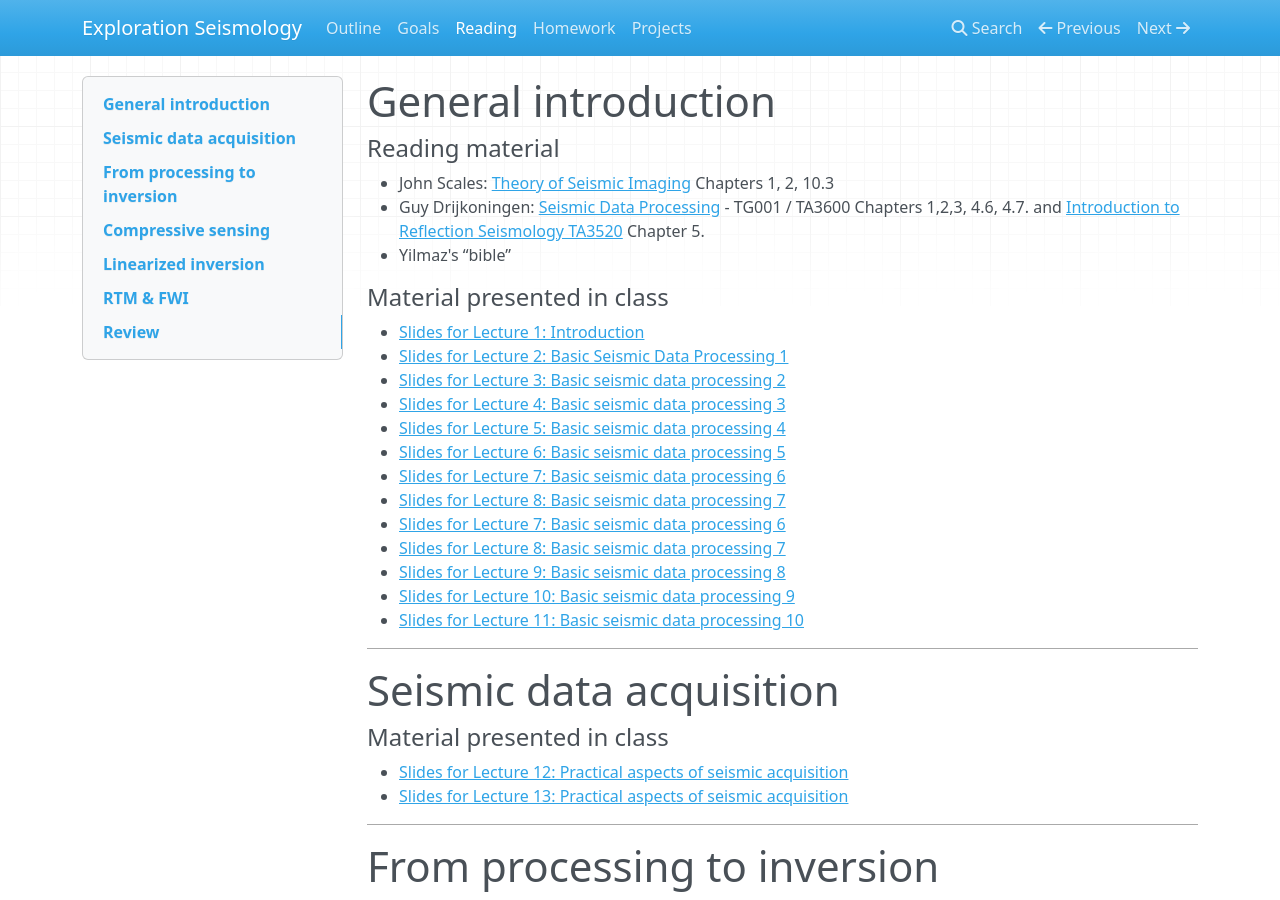
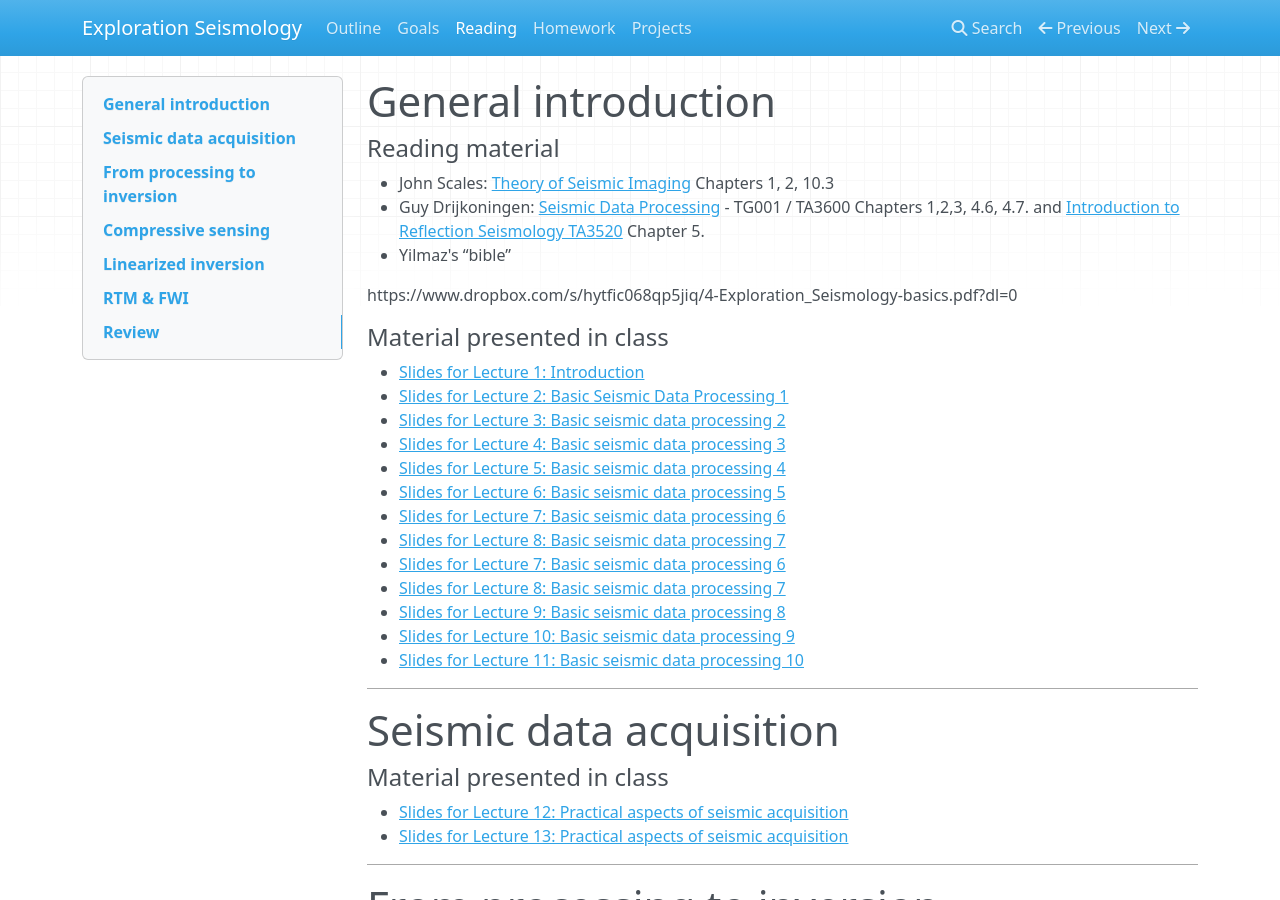
Before and after one commit to flexie/eas-4803-8803-ccs, an MkDocs documentation site: the page built from docs/reading.md, in a window 1280 px wide and 900 px high. Built offline with MkDocs 1.6.1, drawn with Linux system fonts in a browser that asks for light colours; nearby versions of some CDN libraries; old or Windows-style settings are respelled for this version of MkDocs; part of the change alters nothing that is shown.

Commit message:
Updated link

```diff
--- a/docs/reading.md
+++ b/docs/reading.md
@@ -6,12 +6,14 @@
 - Guy Drijkoningen: [Seismic Data Processing](https://www.dropbox.com/s/x7sng1s982484o0/SeismicProcessing2%28tg001_ta3600%29.pdf?dl=0) - TG001 / TA3600 Chapters 1,2,3, 4.6, 4.7. and [Introduction to Reflection Seismology TA3520](https://www.dropbox.com/s/hgheb1u1rrflzpk/IntroductionreflectionSeismology%28ta3520%29.pdf?dl=0) Chapter 5.
 - Yilmaz's “bible”
 
+https://www.dropbox.com/s/hytfic068qp5jiq/4-Exploration_Seismology-basics.pdf?dl=0
+
 #### Material presented in class
 
 - [Slides for Lecture 1: Introduction](https://www.dropbox.com/s/urblegbb45cvcgr/1-Exploration_Seismology.pdf?dl=0)
 - [Slides for Lecture 2: Basic Seismic Data Processing 1](https://www.dropbox.com/s/7qi7kgm3d4ciakx/2-Exploration_Seismology-basics.pdf?dl=0)
 - [Slides for Lecture 3: Basic seismic data processing 2](https://www.dropbox.com/s/cix0d679i52t0x3/3-Exploration_Seismology-basics.pdf?dl=0)
-- [Slides for Lecture 4: Basic seismic data processing 3](https://www.dropbox.com/s/eaajioq7vbtga0g/4-Exploration_Seismology-basics.pdf?dl=0)
+- [Slides for Lecture 4: Basic seismic data processing 3](https://www.dropbox.com/s/hytfic068qp5jiq/4-Exploration_Seismology-basics.pdf?dl=0)
 - [Slides for Lecture 5: Basic seismic data processing 4](https://www.dropbox.com/s/hfyc81n012s8o4a/5-Exploration_Seismology-basics.pdf?dl=0)
 - [Slides for Lecture 6: Basic seismic data processing 5](https://www.dropbox.com/s/5sl67ssdzehu7jl/6-Exploration_Seismology-migration.pdf?dl=0)
 - [Slides for Lecture 7: Basic seismic data processing 6](https://www.dropbox.com/s/589st3bu5a5qwpg/7-Exploration_Seismology-migration.pdf?dl=0)
```
